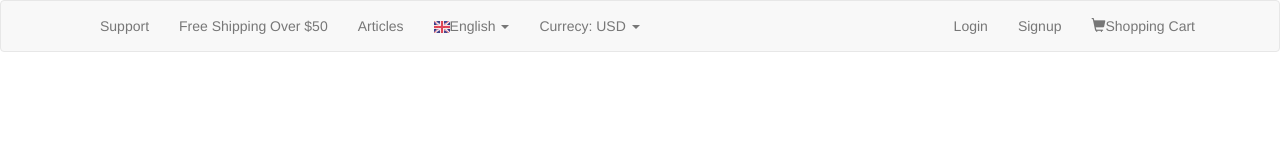
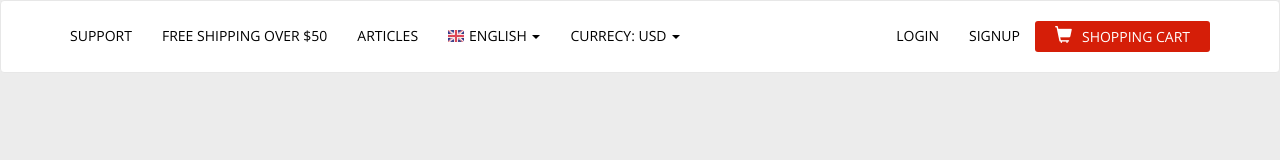
Before and after one commit to TatianaKeen/bootstrap, a plain HTML site: page styletour/index.html in a window 1280 px wide. Drawn offline with nearby package versions, Linux system fonts and the light colour scheme.

Commit message:
3 lesson

```diff
--- a/styletour/css/style.css
+++ b/styletour/css/style.css
@@ -1,8 +1,104 @@
 /*font-family: 'Open Sans', sans-serif;*/
+
+body {
+	font-family: 'Open Sans', sans-serif;
+	background: #ececec;
+	font-size: 14px;
+	color: #000;
+	min-width: 320px;
+}
+
+/*img	{
+	max-width: 100%;
+	height: auto;
+}*/
+
+h3 {
+	font-size: 24px;
+	font-weight: 700;
+}
+
+.btn-red {
+	background: #d51e08;
+	color: #fff;
+}
+
+.btn-red:hover {
+	background: #ec4835;
+}
+
+/*==================================HEADER=======================================*/
+
+.menu-top .navbar {
+	margin-bottom: 0;
+	background: #fff;
+	padding: 20px 0;
+	text-transform: uppercase;
+}
+
+.menu-top .navbar-default .navbar-nav > li > a {
+	color: #000;
+	padding-bottom: 5px;
+	padding-top: 5px;
+	transition: background 0.3s;
+}
+
+.menu-top .navbar-default .navbar-nav > li > a:hover{
+	text-decoration: underline;
+}
+
+.menu-top .navbar-default .navbar-nav > li > a.btn-red {
+	color: #fff;
+	border-radius: 3px;
+	padding: 5px 20px;
+}
+
+.menu-top .navbar-default .navbar-nav > li > a.btn-red:hover {
+	background: #ec4835;
+	text-decoration: none;
+}
+
+.menu-top .navbar-default .navbar-nav > li > a > .glyphicon {
+	margin-right: 10px;
+	font-size: 17px;
+}
+
+.menu-top .container,
+.menu-top .navbar-collapse {
+	padding-left: 0;
+}
+
+.flag {
+	margin-right: 5px;
+	position: relative;
+	top: -1px;
+}
+
+
+
+
+
+
+
+
+
+
+
+
+
+
+
+
+
+
+
+
 
 /* Large Devices, Wide Screens */
 @media only screen and (max-width : 1200px) {
-
+	.menu-top .navbar-nav {
+		float: none !important;
+	}
 }
 
 /* Medium Devices, Desktops */
@@ -15,6 +111,17 @@
 
 }
 
+@media only screen and (max-width : 767px) {
+	.menu-top .navbar-default .navbar-nav > li > a:hover {
+		background: #eee;
+	}
+
+	.menu-top .container,
+	.menu-top .navbar-collapse {
+		padding-left: 15px;
+	}
+}
+
 /* Extra Small Devices, Phones */
 @media only screen and (max-width : 480px) {
 
```
